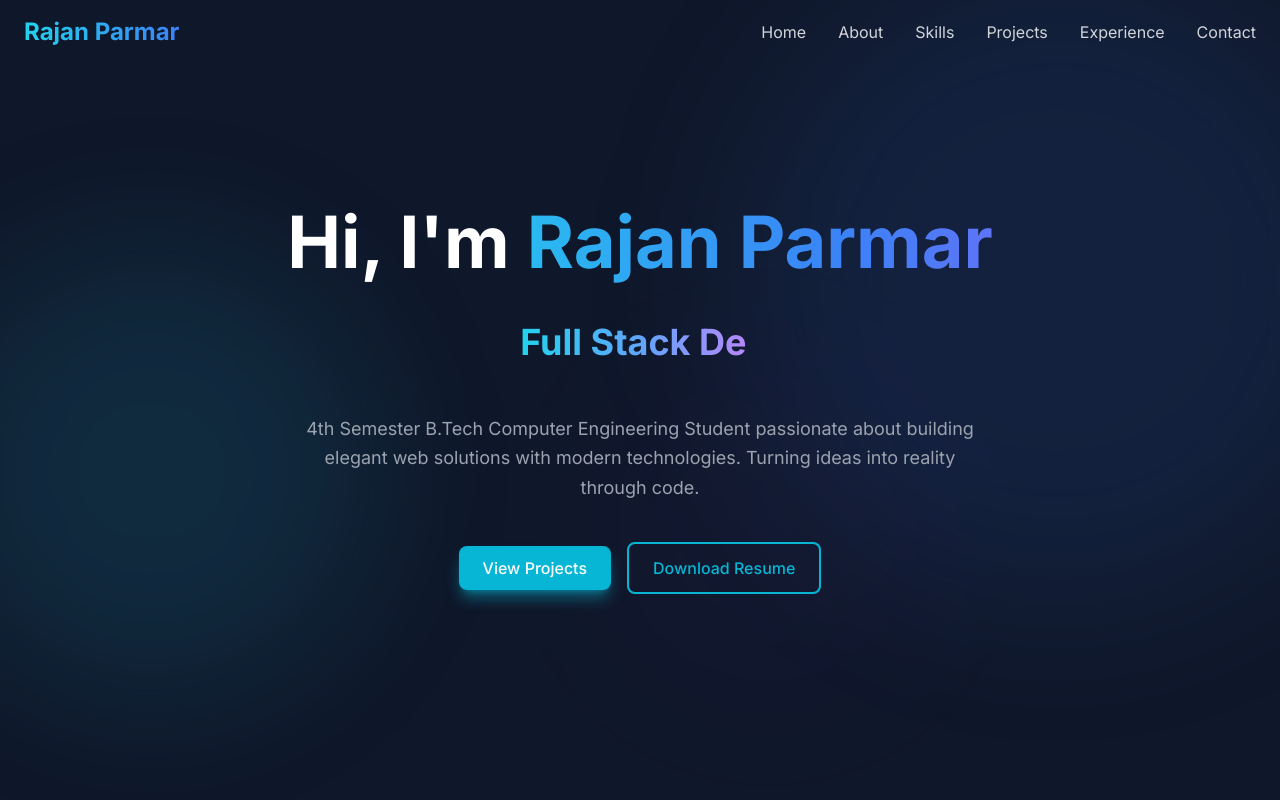
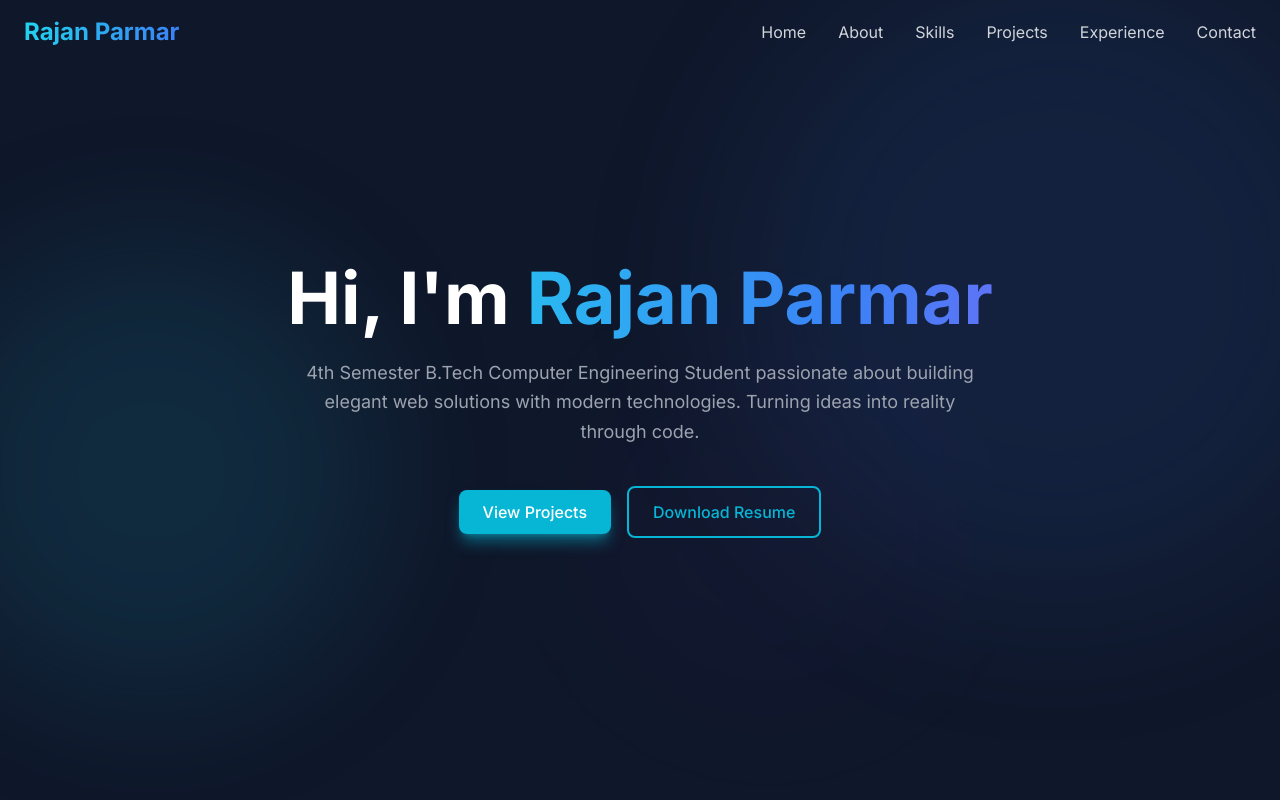
Before and after one commit to rajan-parmar-23102006/rajanparmar, a Next.js app in the folder rajan-portfolio/: page / in a window 1280 px wide. Shown: the top 800 px of the page. Built offline with nearby package versions, Linux system fonts and the light colour scheme.

Commit message:
remove hero section animaations

```diff
--- a/rajan-portfolio/components/Hero.tsx
+++ b/rajan-portfolio/components/Hero.tsx
@@ -1,7 +1,6 @@
 "use client";
 
 import { motion } from "framer-motion";
-import { TypeAnimation } from 'react-type-animation';
 import Button from "./ui/Button";
 import { personalInfo } from "@/data/personalInfo";
 
@@ -74,35 +73,6 @@ export default function Hero() {
           </span>
         </motion.h1>
 
-        {/* Typing Animation with Gradient */}
-        <motion.div
-          className="text-2xl md:text-4xl font-bold mb-8 h-20 flex items-center justify-center"
-          initial={{ opacity: 0, y: 30 }}
-          animate={{ opacity: 1, y: 0 }}
-          transition={{ duration: 0.8, delay: 0.3 }}
-        >
-          <TypeAnimation
-            sequence={[
-              'MERN Developer',
-              2000,
-              'Full Stack Developer',
-              2000,
-              'Computer Engineering Student',
-              2000,
-              'Problem Solver',
-              2000,
-              'React Enthusiast',
-              2000,
-            ]}
-            wrapper="span"
-            speed={50}
-            className="bg-gradient-to-r from-cyan-400 via-blue-400 to-purple-400 bg-clip-text text-transparent"
-            repeat={Infinity}
-            cursor={true}
-            style={{ display: 'inline-block' }}
-          />
-        </motion.div>
-
         {/* Description with Fade-in */}
         <motion.p
           className="text-gray-400 text-lg mb-10 max-w-2xl mx-auto leading-relaxed"
```
